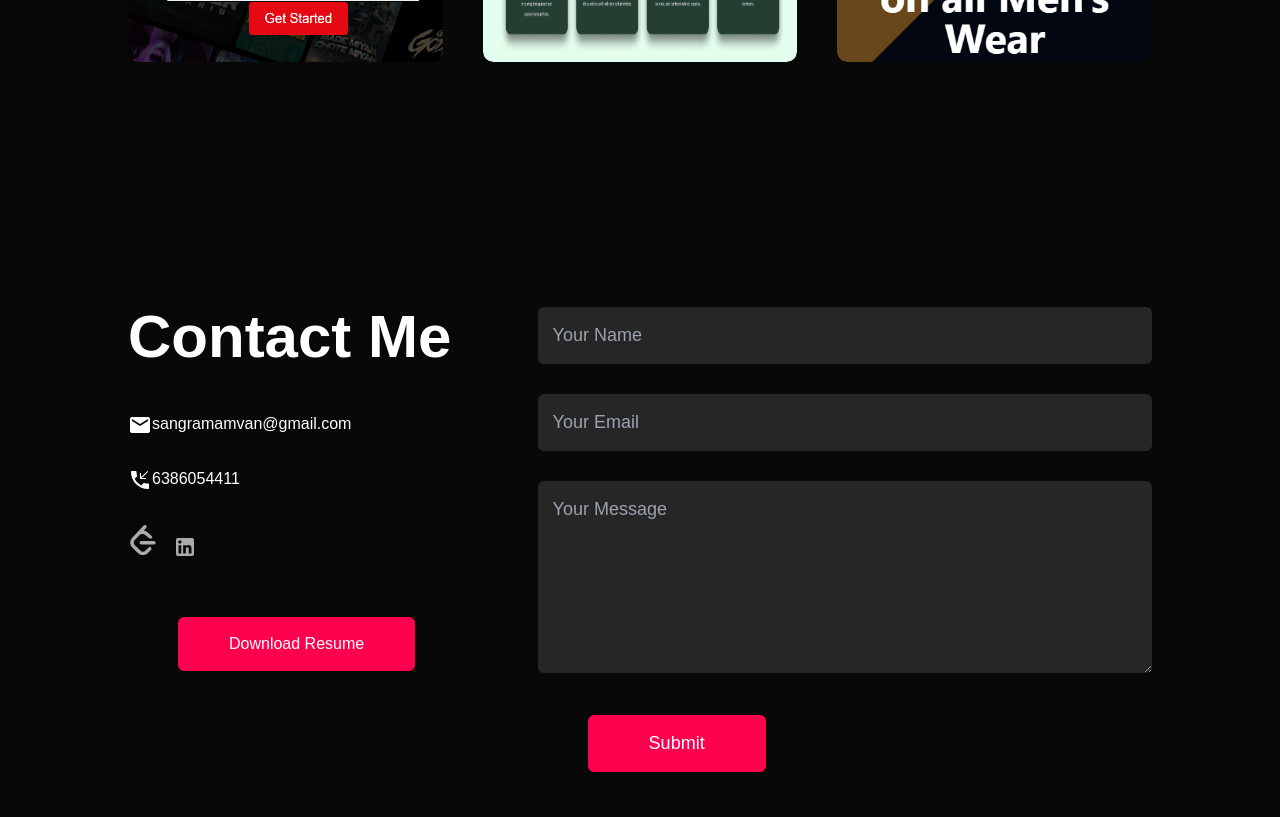
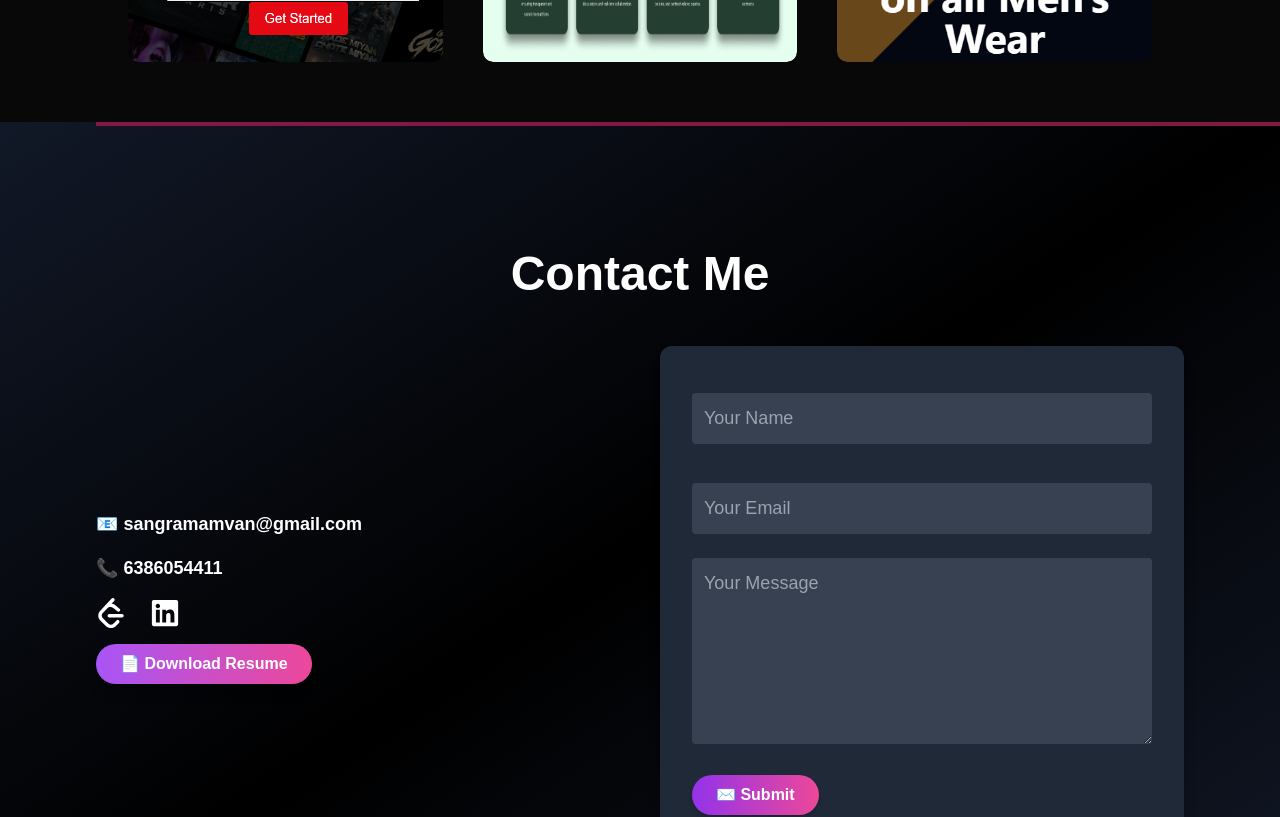
Before and after one commit to 123Sangram/Portfolio, a React (Vite) app: page / in a window 1280 px wide. Shown: the part 2660-3477 px from the top of the page. Built offline with nearby package versions, Linux system fonts and the light colour scheme.

Commit message:
Update Contact.jsx
changes

```diff
--- a/src/components/Contact.jsx
+++ b/src/components/Contact.jsx
@@ -1,89 +1,109 @@
 import React, { useState } from "react";
 import emailjs from "emailjs-com";
-import "./style.css";
-import resume from "..//assets/sangram fullstack.pdf";
+import resume from "../assets/sangram fullstack.pdf";
 
-import LocalPostOfficeIcon from "@mui/icons-material/LocalPostOffice";
-import PhoneCallbackIcon from "@mui/icons-material/PhoneCallback";
-import LinkedInIcon from "@mui/icons-material/LinkedIn";
 import { SiLeetcode } from "react-icons/si";
+import { FaLinkedin } from "react-icons/fa";
+import { motion } from "framer-motion";
 
 function Contact() {
-  // State to store form input values
   const [formData, setFormData] = useState({
     name: "",
     email: "",
     message: "",
   });
-
-  // State to store submitted user details
   const [submittedUser, setSubmittedUser] = useState(null);
 
-  // Handle input changes
   const handleInputChange = (e) => {
     const { name, value } = e.target;
     setFormData({ ...formData, [name]: value });
   };
 
-  // Handle form submission
   const sendEmail = (e) => {
     e.preventDefault();
-
-    // Send email via EmailJS
     emailjs
       .send(
-        "service_a0s2kuc", // Replace with your EmailJS service ID
-        "template_juc0ain", // Replace with your EmailJS template ID
+        "service_a0s2kuc",
+        "template_juc0ain",
         {
           from_name: formData.name,
           from_email: formData.email,
           message: formData.message,
         },
-        "WL02mS5GrWPD4u-1e" // Replace with your EmailJS user ID
+        "WL02mS5GrWPD4u-1e"
       )
       .then(
-        (result) => {
-          // Store submitted user's details in state
+        () => {
           setSubmittedUser({ name: formData.name, email: formData.email });
-          alert("Message Sent Successfully!");
         },
         (error) => {
-          console.log(error.text);
+          console.error(error.text);
           alert("An error occurred, please try again.");
         }
       );
   };
 
   return (
-    <div id="contact" className="mt-40">
-      <div className="container">
-        <div className="row">
-          <div className="contact-left">
-            <h1 className="sub-title">Contact Me</h1>
-            <p>
-              <LocalPostOfficeIcon />
-              sangramamvan@gmail.com
+    <section
+      id="contact"
+       className="py-32  bg-gradient-to-br from-gray-900 via-black to-gray-900 text-white relative overflow-hidden"
+    >
+      {/* line add */}
+      <div className="absolute top-0 left-24  w-full h-1 bg-pink-900"></div>
+      <motion.div
+        initial={{ opacity: 0 }}
+        whileInView={{ opacity: 1 }}
+        transition={{ duration: 1 }}
+        className="max-w-6xl mx-auto px-4 md:px-8"
+      >
+        <h2 className="text-5xl font-bold mb-12 text-center">Contact Me</h2>
+        <div className="grid md:grid-cols-2 gap-10 items-center">
+          <motion.div
+            initial={{ x: -50, opacity: 0 }}
+            whileInView={{ x: 0, opacity: 1 }}
+            transition={{ duration: 1 }}
+          >
+            <p className="text-lg mb-4">
+              📧 <span className="font-semibold">sangramamvan@gmail.com</span>
             </p>
-            <p>
-              <PhoneCallbackIcon />
-              6386054411
+            <p className="text-lg mb-4">
+              📞 <span className="font-semibold">6386054411</span>
             </p>
-            <div className="social-icons">
-              <a href="https://leetcode.com/u/sangramamvan/">
+            <div className="flex gap-6 text-3xl my-4">
+              <a
+                href="https://leetcode.com/u/sangramamvan/"
+                target="_blank"
+                rel="noopener noreferrer"
+                className="hover:text-yellow-400 transition-all"
+              >
                 <SiLeetcode />
               </a>
-              <a href="https://www.linkedin.com/in/sangram-singh-706715272/">
-                <LinkedInIcon />
+              <a
+                href="https://www.linkedin.com/in/sangram-singh-706715272/"
+                target="_blank"
+                rel="noopener noreferrer"
+                className="hover:text-blue-400 transition-all"
+              >
+                <FaLinkedin />
               </a>
             </div>
-            <a href={resume} download className="btn btn2">
-              Download Resume
+            <a
+              href={resume}
+              download
+              className="inline-block bg-gradient-to-r from-purple-500 to-pink-500 hover:from-pink-500 hover:to-purple-500 transition-all px-6 py-2 rounded-full font-semibold text-white shadow-lg"
+            >
+              📄 Download Resume
             </a>
-          </div>
+          </motion.div>
 
-          <div className="contact-right">
+          <motion.div
+            initial={{ x: 50, opacity: 0 }}
+            whileInView={{ x: 0, opacity: 1 }}
+            transition={{ duration: 1 }}
+            className="bg-gray-800 p-8 rounded-xl shadow-lg"
+          >
             {!submittedUser ? (
-              <form onSubmit={sendEmail}>
+              <form onSubmit={sendEmail} className="space-y-6">
                 <input
                   type="text"
                   name="name"
@@ -91,6 +111,7 @@ function Contact() {
                   onChange={handleInputChange}
                   placeholder="Your Name"
                   required
+                  className="w-full p-3 rounded bg-gray-700 text-white placeholder-gray-400 focus:outline-none focus:ring-2 focus:ring-purple-500"
                 />
                 <input
                   type="email"
@@ -99,6 +120,7 @@ function Contact() {
                   onChange={handleInputChange}
                   placeholder="Your Email"
                   required
+                  className="w-full p-3 rounded bg-gray-700 text-white placeholder-gray-400 focus:outline-none focus:ring-2 focus:ring-purple-500"
                 />
                 <textarea
                   name="message"
@@ -107,24 +129,35 @@ function Contact() {
                   rows="6"
                   placeholder="Your Message"
                   required
+                  className="w-full p-3 rounded bg-gray-700 text-white placeholder-gray-400 focus:outline-none focus:ring-2 focus:ring-purple-500"
                 ></textarea>
-                <button type="submit" className="btn btn2">
-                  Submit
+                <button
+                  type="submit"
+                  className="bg-gradient-to-r from-purple-600 to-pink-500 hover:from-pink-500 hover:to-purple-600 transition-all text-white px-6 py-2 rounded-full font-bold shadow-md"
+                >
+                  ✉️ Submit
                 </button>
               </form>
             ) : (
-              <div className="submitted-details">
-                <h2>Thank you, {submittedUser.name}!</h2>
-                <p>
+              <motion.div
+                initial={{ opacity: 0, y: 20 }}
+                animate={{ opacity: 1, y: 0 }}
+                transition={{ duration: 0.8 }}
+                className="text-center"
+              >
+                <h3 className="text-2xl font-semibold mb-2 text-green-400">
+                  Thank you, {submittedUser.name}!
+                </h3>
+                <p className="text-gray-300">
                   We have received your message and will get back to you at{" "}
-                  {submittedUser.email} soon.
+                  <span className="underline">{submittedUser.email}</span> soon.
                 </p>
-              </div>
+              </motion.div>
             )}
-          </div>
+          </motion.div>
         </div>
-      </div>
-    </div>
+      </motion.div>
+    </section>
   );
 }
 
```
